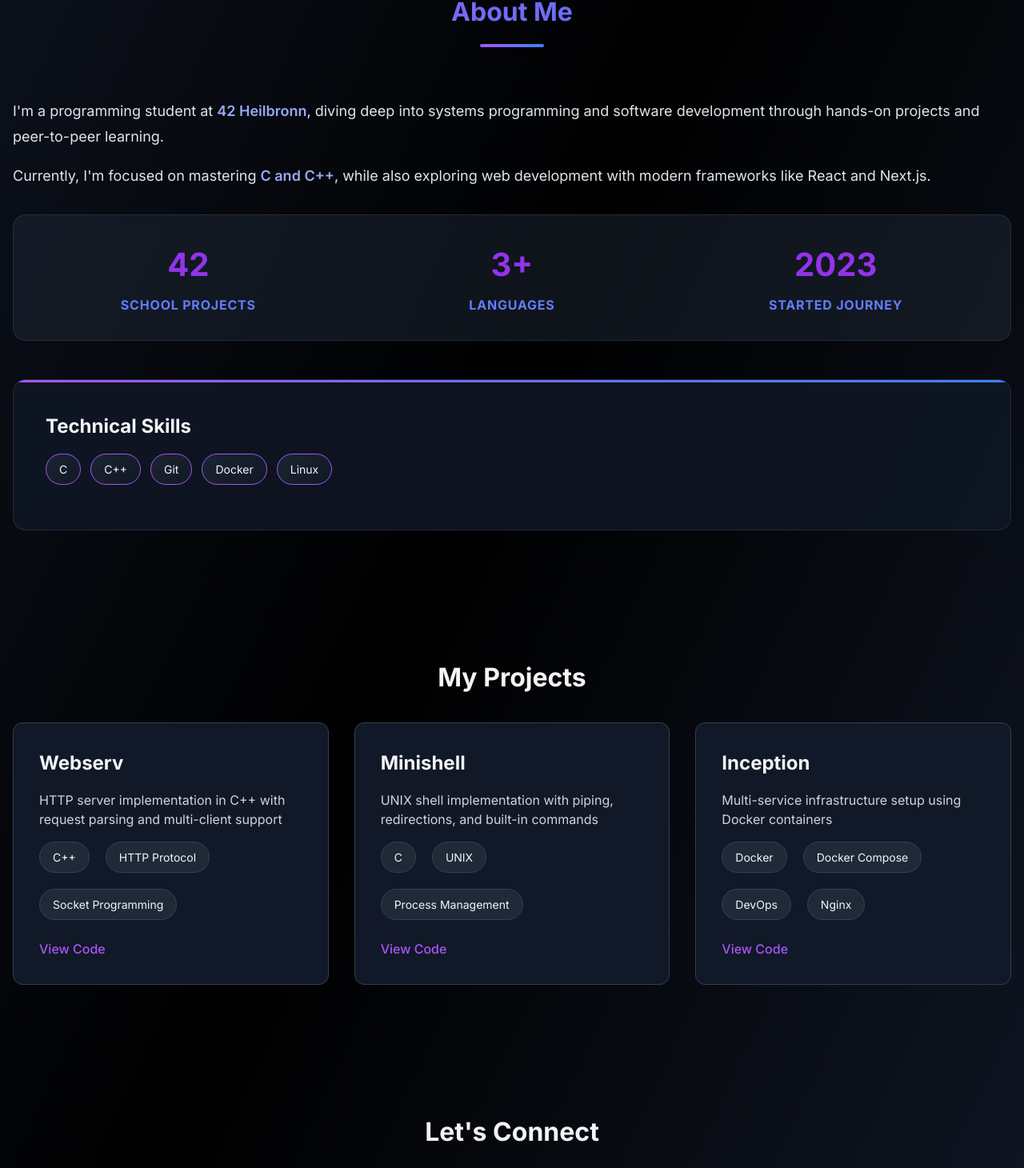
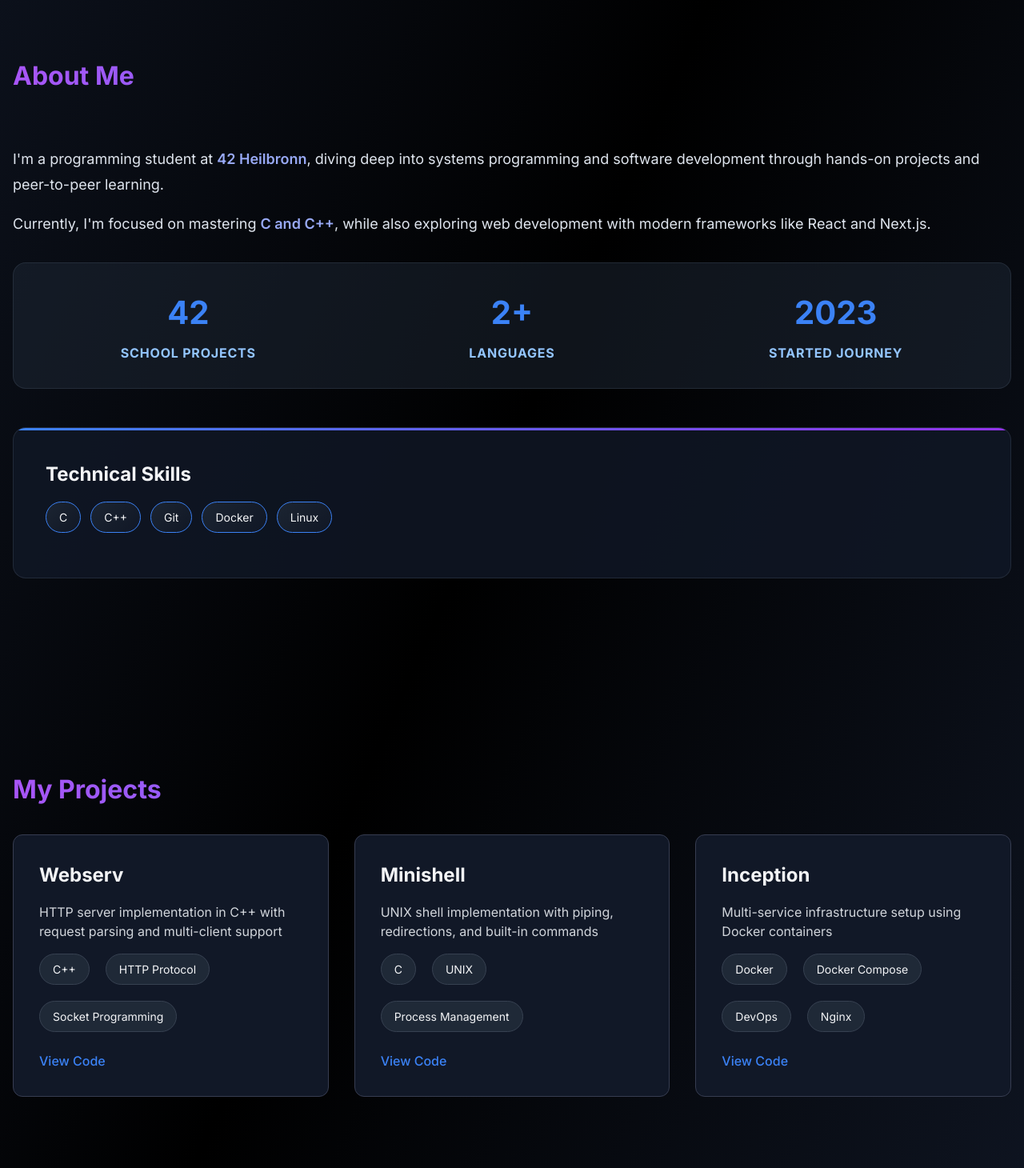
Before and after one commit to dubu13/my_portfolio, a Next.js app: page / in a window 1280 px wide. Shown: the part 889-2349 px from the top of the page at 80% size. Built offline with nearby package versions, Linux system fonts and the light colour scheme.

Commit message:
Unify color scheme and improve component organization

```diff
--- a/app/components/sections/About.tsx
+++ b/app/components/sections/About.tsx
@@ -4,9 +4,9 @@ export default function About() {
     return (
         <section id="about" className="section-padding">
             <div className="container-width">
-                <div className="about-header">
+                <div className="section-header">
                     <h2 className="heading-2 gradient-text">About Me</h2>
-                    <div className="about-underline"></div>
+                    <div className="section-underline"></div>
                 </div>
 
                 <div className="about-content">
@@ -29,7 +29,7 @@ export default function About() {
                         <div className="stat-label">School Projects</div>
                     </div>
                     <div className="stat-item">
-                        <div className="stat-number">3+</div>
+                        <div className="stat-number">2+</div>
                         <div className="stat-label">Languages</div>
                     </div>
                     <div className="stat-item">
--- a/app/components/sections/Contact.tsx
+++ b/app/components/sections/Contact.tsx
@@ -2,7 +2,7 @@ export default function Contact() {
     return (
         <section id="contact" className="section-padding">
             <div className="container-width text-center">
-                <h2 className="heading-2">Let&apos;s Connect</h2>
+                <h2 className="heading-2 gradient-text section-header">Let&apos;s Connect</h2>
 
                 <p className="text-muted contact-description">
                     I&apos;m always interested in new opportunities and collaborations.
@@ -10,7 +10,7 @@ export default function Contact() {
                 </p>
 
                 <div className="contact-links">
-                    <a href="example@gmail.com" className="btn-primary">
+                    <a href="dilarahsn13@gmail.com" className="btn-primary">
                         Email Me
                     </a>
                     <a href="https://github.com/dubu13" target="_blank" className="btn-primary">
--- a/app/components/sections/Projects.tsx
+++ b/app/components/sections/Projects.tsx
@@ -4,7 +4,8 @@ export default function Projects() {
     return (
         <section id="projects" className="section-padding">
             <div className="container-width">
-                <h2 className="heading-2 text-center">My Projects</h2>
+                <h2 className="heading-2 gradient-text section-header">My Projects</h2>
+                <div className="section-underline"></div>
 
                 <div className="project-grid">
                     {projects.map((project) => (
--- a/app/styles/animations.css
+++ b/app/styles/animations.css
@@ -38,7 +38,7 @@
     .skill-badge {
       padding: 0.5rem 1rem;
       background: rgba(31, 41, 55, 0.1);
-      border: 1px solid rgb(147, 51, 234);
+      border: 1px solid rgb(59, 130, 246);
       border-radius: 9999px;
       font-size: 0.875rem;
       display: inline-block;
@@ -46,24 +46,24 @@
     }
 
     .skill-badge:hover {
-      background: rgba(147, 51, 234, 0.2);
+      background: rgba(59, 130, 246, 0.2);
       transform: translateY(-2px);
-      box-shadow: 0 4px 12px rgba(147, 51, 234, 0.3);
+      box-shadow: 0 4px 12px rgba(59, 130, 246, 0.3);
     }
 
     .skill-badge-enhanced {
       background: linear-gradient(135deg, rgba(31, 41, 55, 0.8), rgba(17, 24, 39, 0.8));
-      border: 1px solid rgb(168, 85, 247);
+      border: 1px solid rgb(59, 130, 246);
       transition: all 0.3s ease;
       position: relative;
       overflow: hidden;
     }
 
     .skill-badge-enhanced:hover {
+      border-color: rgb(147, 197, 255);
       transform: translateY(-2px);
       box-shadow: 0 8px 25px rgba(168, 85, 247, 0.3);
-      border-color: rgb(59, 130, 246);
-      background: linear-gradient(135deg, rgba(168, 85, 247, 0.1), rgba(59, 130, 246, 0.1));
+      background: linear-gradient(135deg, rgba(59, 130, 246, 0.1), rgba(147, 51, 234, 0.1)); /* Match button */
     }
 
     .skill-badge-enhanced::before {
@@ -73,7 +73,7 @@
       left: -100%;
       width: 100%;
       height: 100%;
-      background: linear-gradient(90deg, transparent, rgba(168, 85, 247, 0.2), transparent);
+      background: linear-gradient(90deg, transparent, rgba(59, 130, 246, 0.2), transparent); /* Match button shine */
       transition: left 0.5s ease;
     }
 
--- a/app/styles/navigation.css
+++ b/app/styles/navigation.css
@@ -13,7 +13,7 @@
 
     .navbar-scrolled {
       background: rgba(17, 24, 39, 0.95);
-      border-bottom: 1px solid rgb(147, 51, 234);
+      border-bottom: 1px solid rgb(59, 130, 246);
       box-shadow: 0 4px 20px rgba(0, 0, 0, 0.3);
     }
 
@@ -34,7 +34,7 @@
     }
 
     .nav-logo:hover {
-      color: rgb(147, 51, 234);
+      color: rgb(59, 130, 246);
     }
 
     .nav-menu {
@@ -51,19 +51,19 @@
       font-weight: 500;
       padding: 0.5rem 1rem;
       border-radius: 0.5rem;
-      transition: all 0.1s ease;
+      transition: all 0.3s ease;
     }
 
     .nav-link:hover {
-      color: rgb(167, 122, 209);
-      background: rgba(147, 51, 234, 0.1);
+      color: rgb(147, 197, 255);
+      background: rgba(59, 130, 246, 0.1);
     }
 
     .nav-link.active {
       color: rgb(255, 255, 255);
-      background: rgba(147, 51, 234, 0.3);
+      background: rgba(59, 130, 246, 0.2);
       font-weight: 500;
-      box-shadow: 0 2px 8px rgba(147, 51, 234, 0.2);
+      box-shadow: 0 2px 8px rgba(59, 130, 246, 0.2);
     }
 
     /* do mobile nav */
@@ -96,7 +96,7 @@
       backdrop-filter: blur(20px);
       flex-direction: column;
       padding: 1.5rem;
-      border: 1px solid rgba(147, 51, 234, 0.2);
+      border: 1px solid rgba(59, 130, 246, 0.2);
       border-top: 2px solid rgba(55, 65, 81, 0.3);
       border-radius: 0 0 1rem 1rem;
       box-shadow: 0 4px 40px rgba(0, 0, 0, 0.3);
@@ -128,13 +128,13 @@
     }
 
     .mobile-menu .nav-link:hover {
-      background: linear-gradient(135deg, rgba(147, 51, 234, 0.2), rgba(168, 85, 247, 0.2));
-      border-color: rgba(147, 51, 234, 0.3);
+      background: linear-gradient(135deg, rgba(59, 130, 246, 0.2), rgba(147, 51, 234, 0.2));
+      border-color: rgba(59, 130, 246, 0.3);
     }
 
     .mobile-menu .nav-link.active {
-      background: linear-gradient(135deg, rgba(147, 51, 234, 0.3), rgba(168, 85, 247, 0.3));
-      border-color: rgb(147, 51, 234);
+      background: linear-gradient(135deg, rgba(59, 130, 246, 0.3), rgba(147, 51, 234, 0.3));
+      border-color: rgb(59, 130, 246);
       color: white;
     }
 
--- a/app/styles/section.css
+++ b/app/styles/section.css
@@ -4,17 +4,8 @@
       padding-bottom: 5rem;
     }
 
-    .about-header {
-      text-align: center;
-      margin-bottom: 3rem;
-    }
-
-    .about-underline {
-      width: 80px;
-      height: 4px;
-      background: linear-gradient(to right, rgb(168, 85, 247), rgb(59, 130, 246));
-      margin: 1rem auto;
-      border-radius: 2px;
+    #about, #projects {
+      padding-top: 10rem;
     }
 
     .about-content {
@@ -52,12 +43,12 @@
     .stat-number {
       font-size: 2.5rem;
       font-weight: bold;
-      color: rgb(147, 51, 234);
+      color: rgb(59, 130, 246);
       margin-bottom: 0.5rem;
     }
 
     .stat-label {
-      color: rgb(100, 124, 255);
+      color: rgb(147, 197, 255);
       font-size: 1rem;
       font-weight: bold;
       text-transform: uppercase;
@@ -80,7 +71,7 @@
       left: 0;
       right: 0;
       height: 3px;
-      background: linear-gradient(to right, rgb(168, 85, 247), rgb(59, 130, 246));
+      background: linear-gradient(to right, rgb(59, 130, 246), rgb(147, 51, 234)); /* Match button gradient */
       border-radius: 1rem 1rem 0 0;
     }
 
@@ -102,10 +93,9 @@
     }
 
     .project-card:hover {
-      border-color: rgb(147, 51, 234);
-      border-color: rgb(147, 51, 234);
+      border-color: rgb(59, 130, 246);
       transform: translateY(-4px);
-      box-shadow: 0 10px 30px rgba(147, 51, 234, 0.2);
+      box-shadow: 0 10px 30px rgba(59, 130, 246, 0.2);
     }
 
     .project-spacing {
@@ -113,14 +103,14 @@
     }
 
     .project-link {
-      color: rgb(168, 85, 247);
+      color: rgb(59, 130, 246);
       text-decoration: none;
       font-weight: 500;
       transition: color 0.3s ease;
     }
 
     .project-link:hover {
-      color: rgb(192, 132, 252);
+      color: rgb(147, 197, 255);
       text-decoration: underline;
     }
 
```
